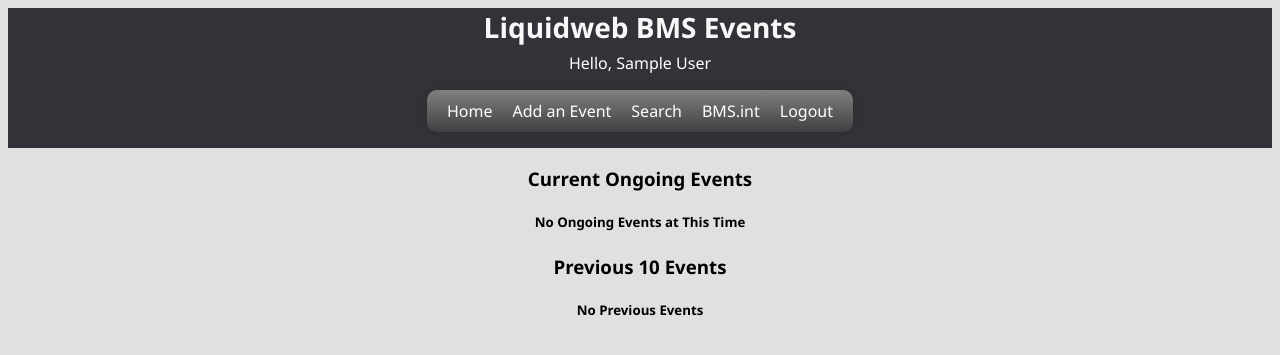
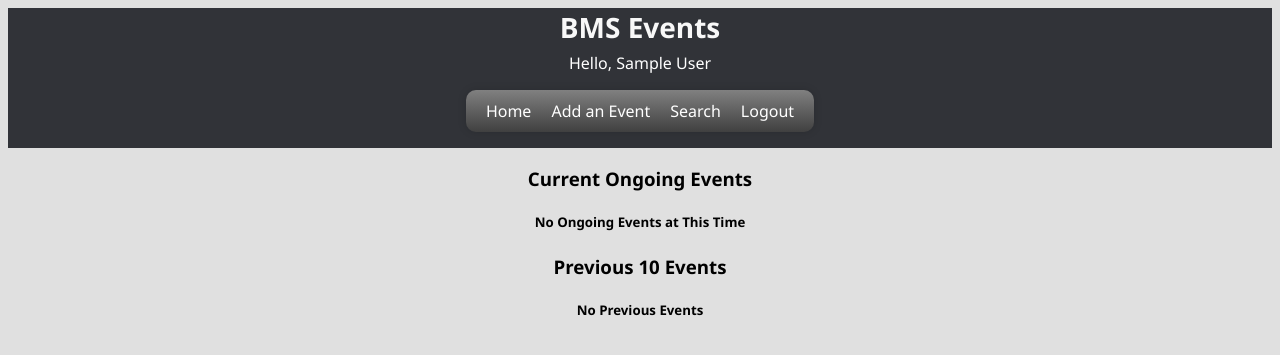
Before and after one commit to tfmm/bmspage, a PHP site: page / in a window 1280 px wide. Shown: the top 355 px of the page. Run offline with PHP 8.4, Linux system fonts and the light colour scheme; the visitor is signed in with stand-in values (Sample User, id 1); data that the repository does not hold is empty.

Commit message:
Cleaned up code

```diff
--- a/addevent.php
+++ b/addevent.php
@@ -95,7 +95,7 @@ if( $_SESSION['access'] != 1 ) {
     </head>
     <body>
 	<div class=header>
-		<h1>Liquidweb BMS Events</h1>
+		<h1> BMS Events</h1>
 		<?php
                         if(isset($_SESSION['uname'])) {
                                 echo "Hello, ";
--- a/editevent.php
+++ b/editevent.php
@@ -26,7 +26,7 @@ if( $_SESSION['access'] != 1 ) {
     </head>
     <body>
 	<div class=header>
-		<h1>Liquidweb BMS Events</h1>
+		<h1>BMS Events</h1>
 		<?php
 			if(isset($_SESSION['uname'])) {
                                 echo "Hello, ";
--- a/includes/menu.php
+++ b/includes/menu.php
@@ -8,7 +8,6 @@
                                 <li><a href="index.php">Home</a></li>
                                 <li><a href="addevent.php">Add an Event</a></li>
 				<li><a href="search.php">Search</a></li>
-				<li><a href="http://bms.int.liquidweb.com/" target=blank>BMS.int</a></li>
 				<li><a href="logout.php">Logout</a></li>
                         </ul>
                         </nav>
--- a/index.php
+++ b/index.php
@@ -16,7 +16,7 @@ if( $_SESSION['access'] != 1 ) {
 	</head>
 <body>
 	<div class=header>
-		<h1>Liquidweb BMS Events</h1>
+		<h1>BMS Events</h1>
 		<?php
 			if(isset($_SESSION['uname'])) {
 				echo "Hello, ";
--- a/login.php
+++ b/login.php
@@ -38,7 +38,7 @@ if (isset($_GET['out'])) echo "Logout successful";
 	</head>
 	<body>
 		<div class=header>
-			<h1>Liquidweb BMS Events</h1>
+			<h1>BMS Events</h1>
 			<?php include("includes/menu.php"); ?>
 		</div>
 		<div class=content>
--- a/search.php
+++ b/search.php
@@ -86,7 +86,7 @@ if( $_SESSION['access'] != 1 ) {
 </head>
 <body>
         <div class=header>
-                <h1>Liquidweb BMS Events</h1>
+                <h1>BMS Events</h1>
                 <?php
                         if(isset($_SESSION['uname'])) {
                                 echo "Hello, ";
--- a/search_results.php
+++ b/search_results.php
@@ -43,7 +43,7 @@ if($result->num_rows >0){
         </head>
 <body>
         <div class=header>
-                <h1>Liquidweb BMS Events</h1>
+                <h1>BMS Events</h1>
                 <?php
                         if(isset($_SESSION['uname'])) {
                                 echo "Hello, ";
--- a/viewevent.php
+++ b/viewevent.php
@@ -15,7 +15,7 @@ if( $_SESSION['access'] != 1 ) {
         </head>
 <body>
         <div class=header>
-                <h1>Liquidweb BMS Events</h1>
+                <h1>BMS Events</h1>
                 <?php
                         if(isset($_SESSION['uname'])) {
                                 echo "Hello, ";
```
